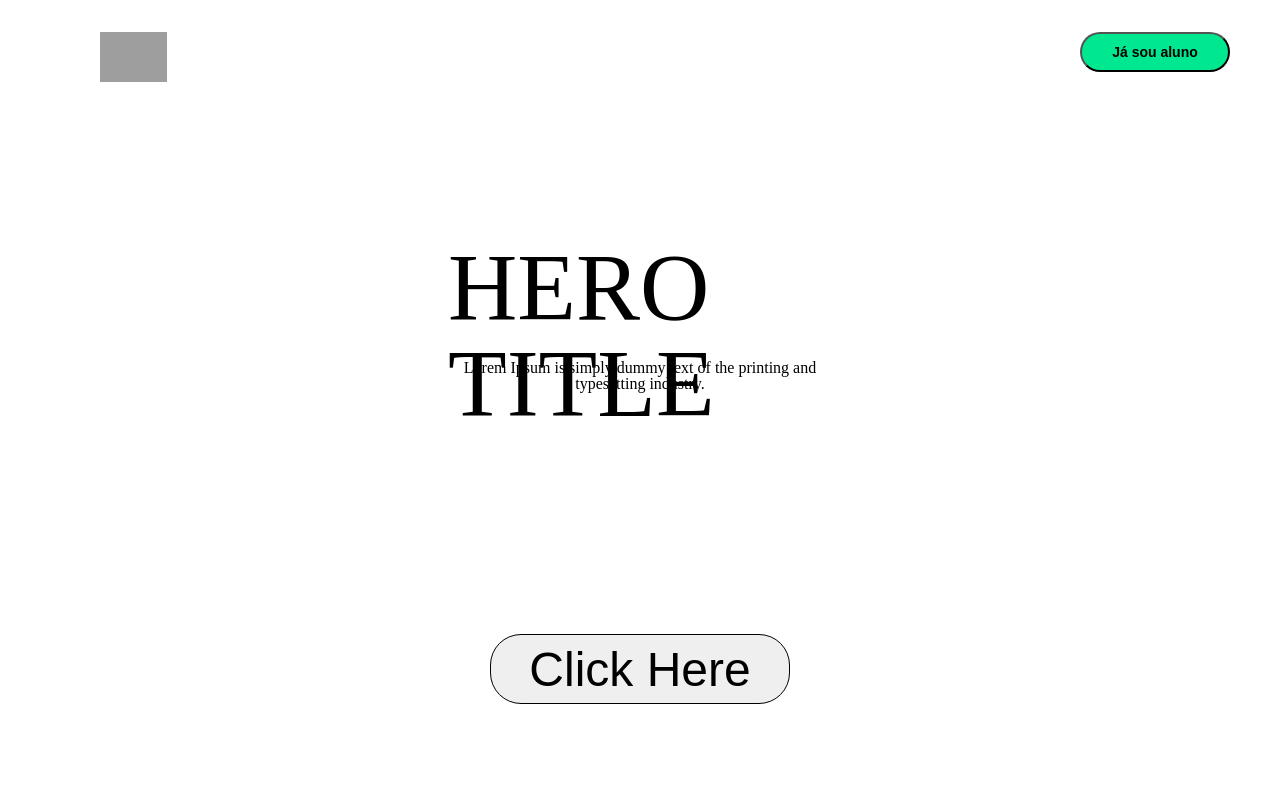
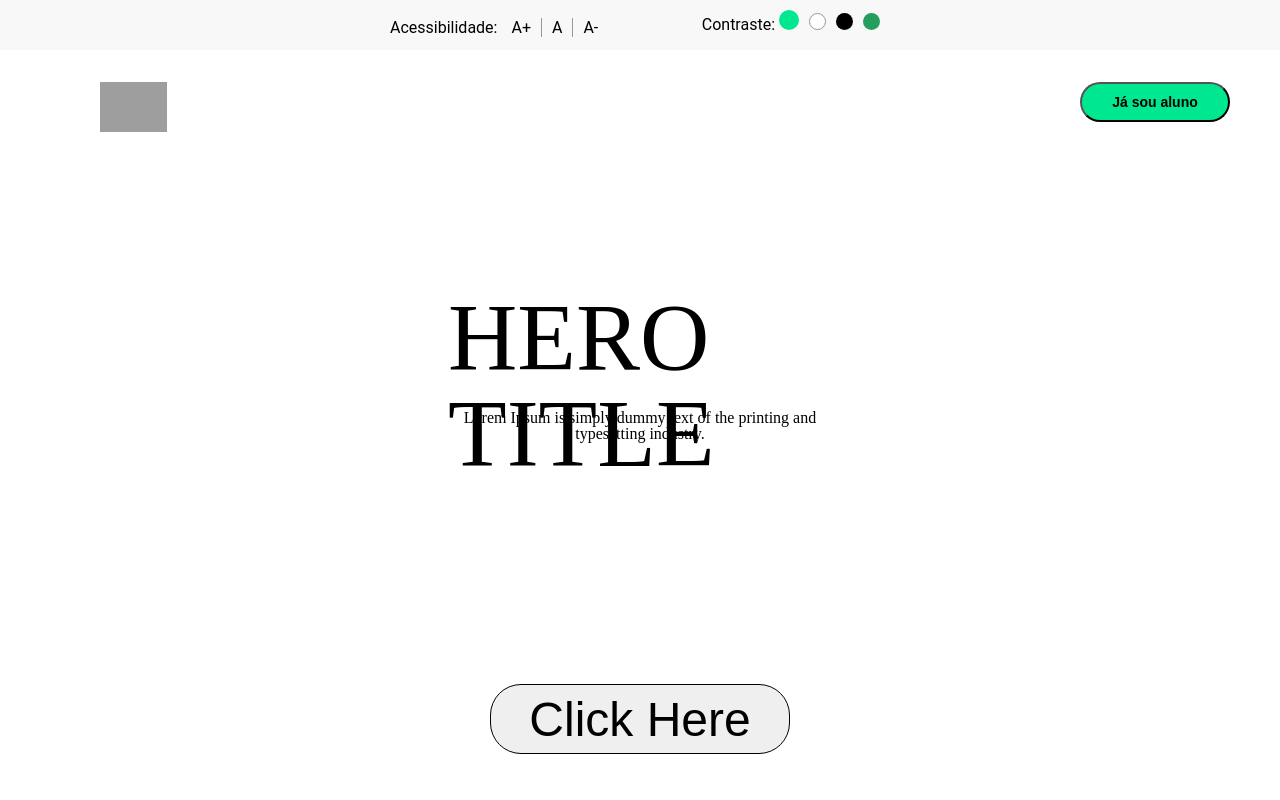
Before and after one commit to NetoEduardo/hackathon-desco-wc, a React (Create React App) app in the folder project/: page / in a window 1280 px wide. Shown: the top 800 px of the page. Built offline with nearby package versions, Linux system fonts and the light colour scheme; grey boxes are pictures that could not be loaded.

Commit message:
Add new acessibility bar.

```diff
--- /dev/null
+++ b/project/src/components/acessibility-bar/index.js
@@ -0,0 +1,63 @@
+import React from 'react'
+
+import './index.scss'
+
+
+export default class AcessbilityBar extends React.Component {
+
+   constructor() {
+       super();
+       this.state = {
+          showBar: true,
+       }
+     }
+
+
+   componentDidMount() {
+     window.onscroll = () => this.handleScroll()
+   }
+
+     handleScroll() {
+         const { scroll, showBar } = this.state;
+         console.log('Document',document.documentElement.scrollTop , scroll, 'Show', showBar);
+
+
+      if (document.documentElement.scrollTop > 1000 ) {
+        this.setState({showBar: false,})
+       }
+
+       if(document.documentElement.scrollTop < scroll) {
+           this.setState({showBar: true,})
+       }
+
+      this.setState({scroll: document.documentElement.scrollTop })
+   }
+
+
+
+   render() {
+     const { showBar } = this.state
+
+       return (
+       <React.Fragment>
+           <div id="ta" className={`container-header${showBar ? ' active' : ' deactive'}`} >
+               <div className="component-header">
+                   <div className="fontsize-control">
+                       <span className="`access-tittle`">Acessibilidade: </span>
+                       <span className="acess-itens -big">A+</span>
+                       <span className="acess-itens -normal">A</span>
+                       <span className="acess-itens -small">A-</span>
+                   </div>
+                   <div className="contrast" id="ta">
+                       <span className="contrast-text">Contraste: </span>
+                           <span className="contrast-itens -lightGreen -active" />
+                           <span className="contrast-itens -white" />
+                           <span className="contrast-itens -black" />
+                           <span className="contrast-itens -darkGreen" />
+                   </div>
+               </div>
+           </div>
+       </React.Fragment>
+       );
+   }
+}
--- /dev/null
+++ b/project/src/components/acessibility-bar/index.scss
@@ -0,0 +1,87 @@
+.container-header {
+    background-color: #f8f8f8;
+    position: sticky;
+    display: block;
+    font-family: 'Roboto', sans-serif;
+    height: 30px;
+    padding: 10px 0;
+    width: 100vw;
+    top: 0;
+    z-index: 2;
+    transition: all .10s ease-out 0s;
+
+
+    &.deactive {
+        transition: all .10s ease-in 0s;
+        top: -121px;
+    }
+
+    .component-header {
+        -moz-box-sizing: border-box;
+        box-sizing: border-box;
+        margin: 0 auto;
+        padding: 0 150px;
+        position: relative;
+        width: 800px;
+
+        .fontsize-control {
+            float: left;
+            padding: 10px 0;
+            li {
+                list-style: none;
+            }
+
+            .acess-itens {
+                padding: 0 10px;
+            }
+
+            .acess-itens.-big {
+                border-right: 1px solid #979797;
+            }
+
+            .acess-itens.-normal {
+                border-right: 1px solid #979797;
+            }
+        }
+
+        .contrast {
+            float: right;
+
+            .contrast-itens {
+                display: inline-block;
+                margin-right: 10px;
+                height: 17px;
+                width: 17px;
+                border-radius: 100%;
+                box-sizing: border-box;
+                transition: transform 200ms linear;
+
+                &:hover {
+                    transform: scale(1.2);
+                }
+
+                &.-active {
+                    height: 20px;
+                    width: 20px;
+                }
+            }
+
+            .contrast-itens.-lightGreen {
+                background-color:#00e88f;
+            }
+
+            .contrast-itens.-white {
+                border: 1px solid #979797;
+                background-color:white;
+            }
+
+            .contrast-itens.-black {
+                background-color:black;
+            }
+
+            .contrast-itens.-darkGreen {
+                background-color:#239E5D;
+            }
+        }
+    }
+ }
--- a/project/src/components/hero/index.js
+++ b/project/src/components/hero/index.js
@@ -2,6 +2,7 @@ import React from 'react'
 import './index.scss'
 
 import descomplicaLogo from '../../assets/d-descomplica.svg'
+import AcessibilityBar from '../acessibility-bar'
 
 export default class Hero extends React.Component {
 
@@ -14,6 +15,7 @@ export default class Hero extends React.Component {
 
   return(
     <React.Fragment>
+      <AcessibilityBar />
       <div id={id} className={className} >
         <div className='header-hero'>
           <img className='desco-logo' alt='logo-descomplica' src={descomplicaLogo} />
```
